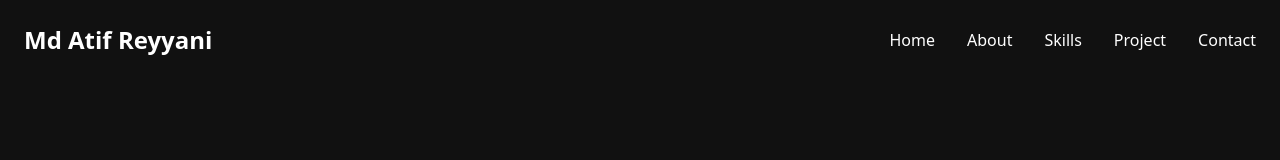
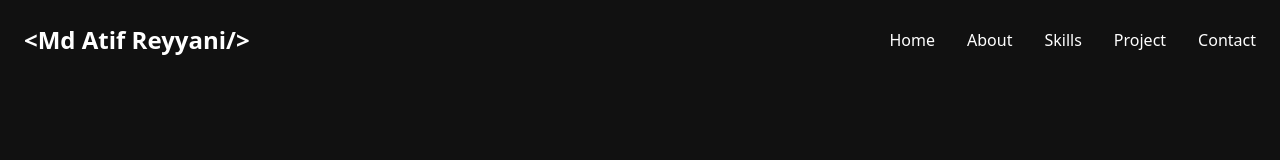
Before and after one commit to atifatul/Portfolio, a React (Vite) app: page / in a window 1280 px wide. Shown: the top 160 px of the page. Built offline with nearby package versions, Linux system fonts and the light colour scheme.

Commit message:
final touch

```diff
--- a/src/components/Navbar.jsx
+++ b/src/components/Navbar.jsx
@@ -14,7 +14,7 @@ const Navbar = () => {
     >
       <div className="container mx-auto flex justify-between items-center relative">
         <div className="text-2xl font-bold">
-          <a href="#">Md Atif Reyyani</a>
+          <a href="#">&lt;Md Atif Reyyani/&gt;</a>
         </div>
 
         {/* Desktop Menu (hidden on mobile) */}
```
